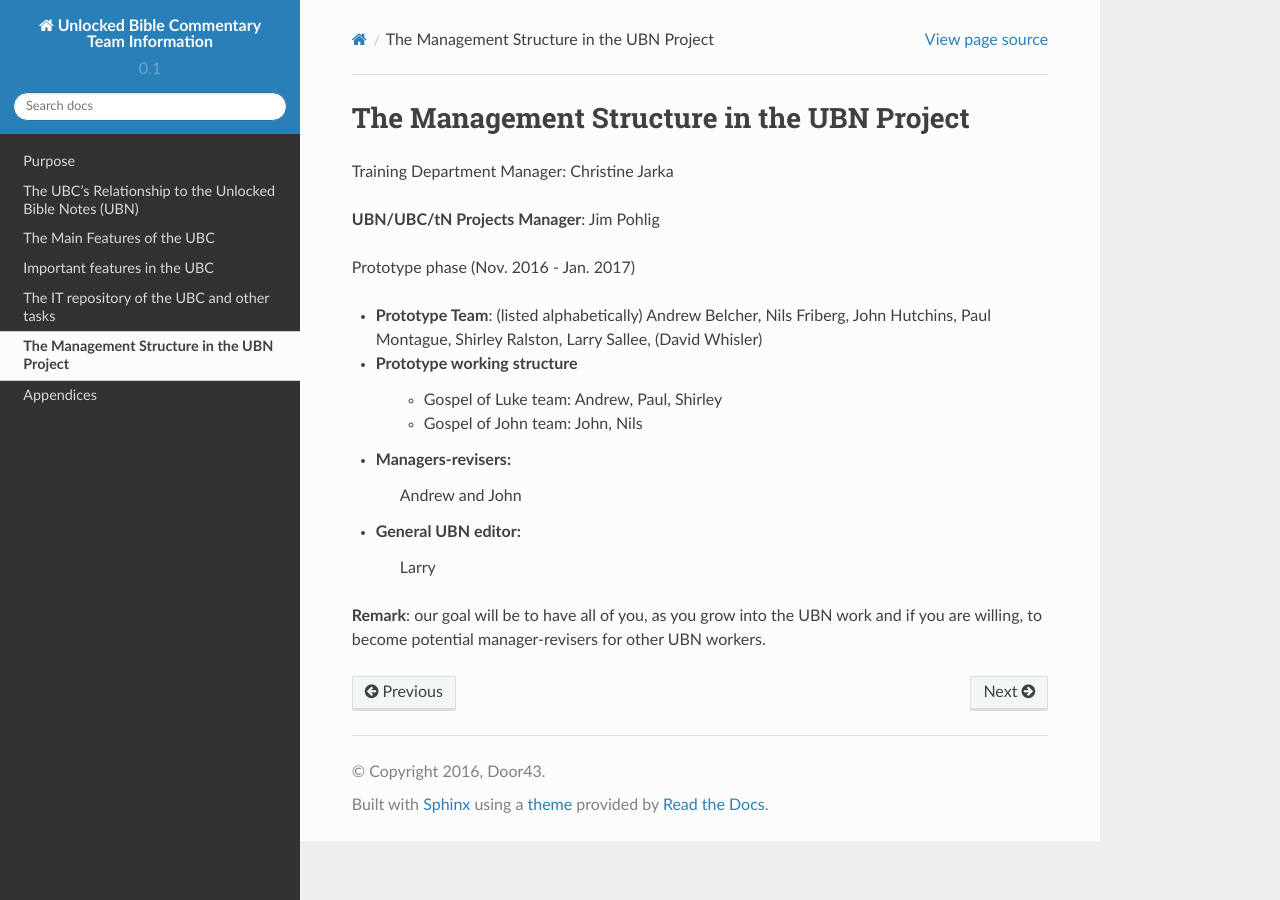
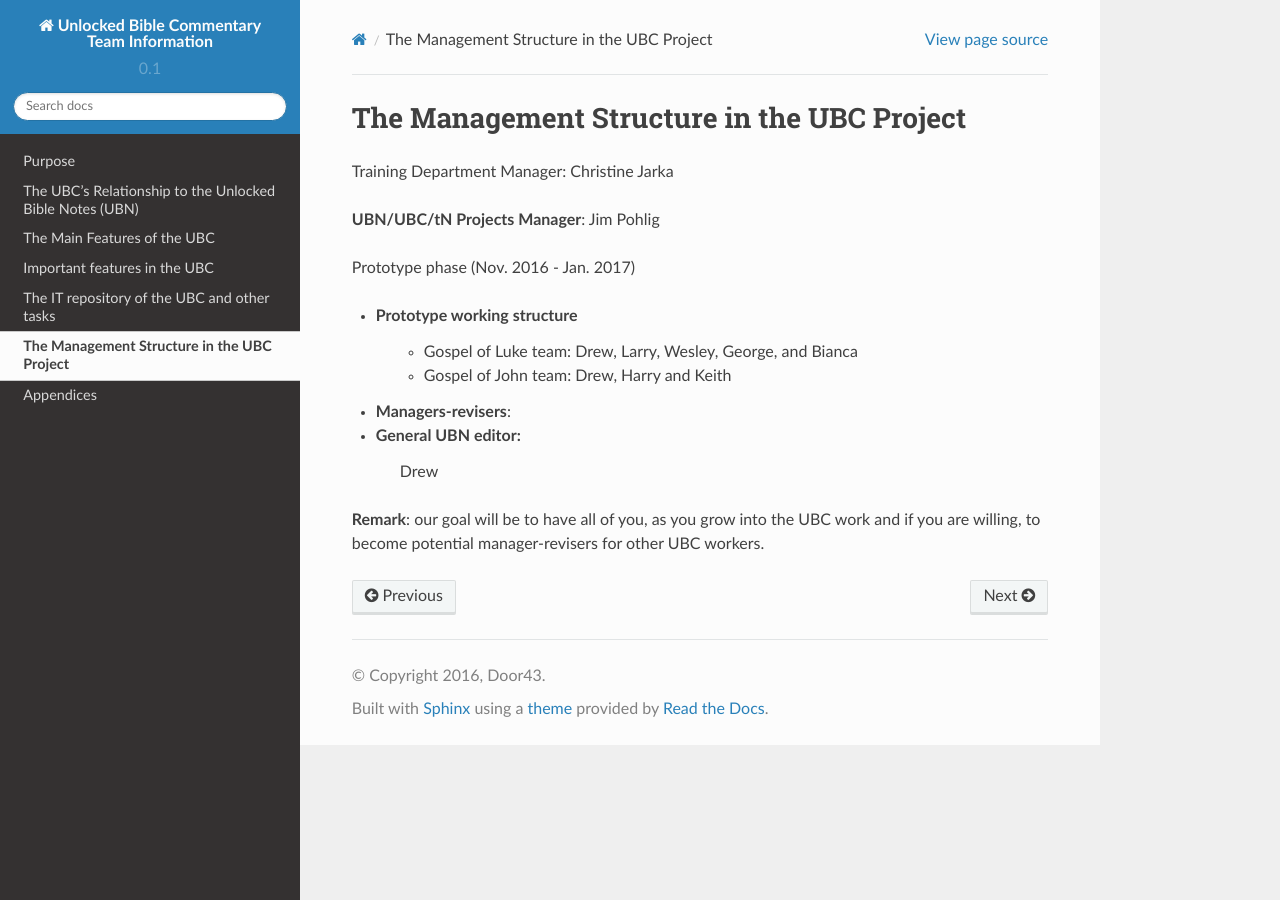
Before and after one commit to unfoldingWord-dev/Unlocked-Bible-Commentary-Info, a Sphinx documentation site: the page built from docs/management.rst, in a window 1280 px wide. Built offline with Sphinx 7.4.7 and the Read the Docs theme 2.0.0, drawn with Linux system fonts in a browser that asks for light colours; pages that are not in the unit, such as notebooks, are missing from menus.

Commit message:
Update management.rst

```diff
--- a/docs/management.rst
+++ b/docs/management.rst
@@ -1,4 +1,4 @@
-The Management Structure in the UBN Project
+The Management Structure in the UBC Project
 ===========================================
 
 Training Department Manager: Christine Jarka
@@ -7,15 +7,14 @@ Training Department Manager: Christine Jarka
 
 Prototype phase (Nov. 2016 - Jan. 2017)
 
-- **Prototype Team**: (listed alphabetically) Andrew Belcher, Nils Friberg, John Hutchins, Paul Montague, Shirley Ralston, Larry Sallee, (David Whisler)
+- **Prototype working structure**
+   - Gospel of Luke team: Drew, Larry, Wesley, George, and Bianca
+   - Gospel of John team: Drew, Harry and Keith
 
-- **Prototype working structure**
-   - Gospel of Luke team: Andrew, Paul, Shirley
-   - Gospel of John team: John, Nils
 - **Managers-revisers**:
-   Andrew and John
+
 
 - **General UBN editor**:
-   Larry
+   Drew
 
-**Remark**: our goal will be to have all of you, as you grow into the UBN work and if you are willing, to become potential manager-revisers for other UBN workers.
+**Remark**: our goal will be to have all of you, as you grow into the UBC work and if you are willing, to become potential manager-revisers for other UBC workers.
```
